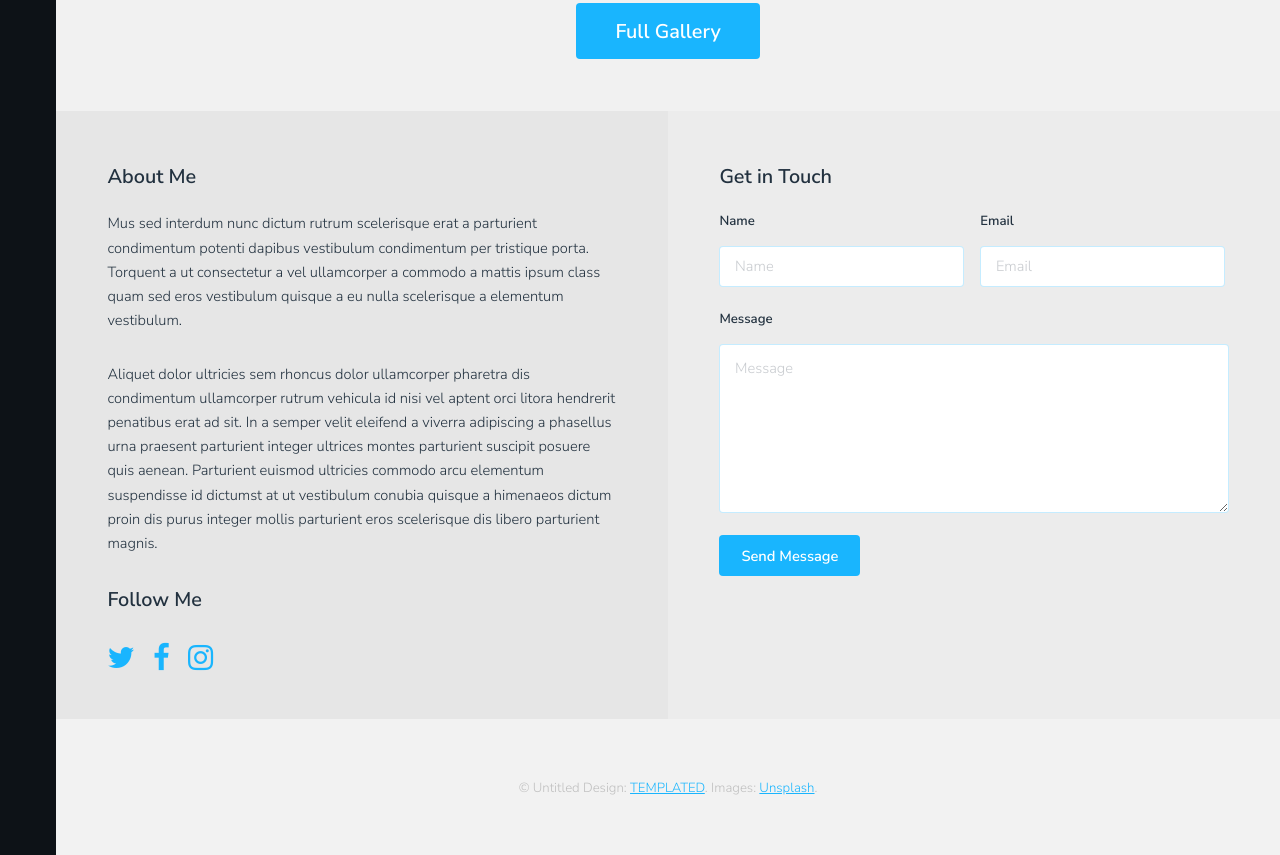
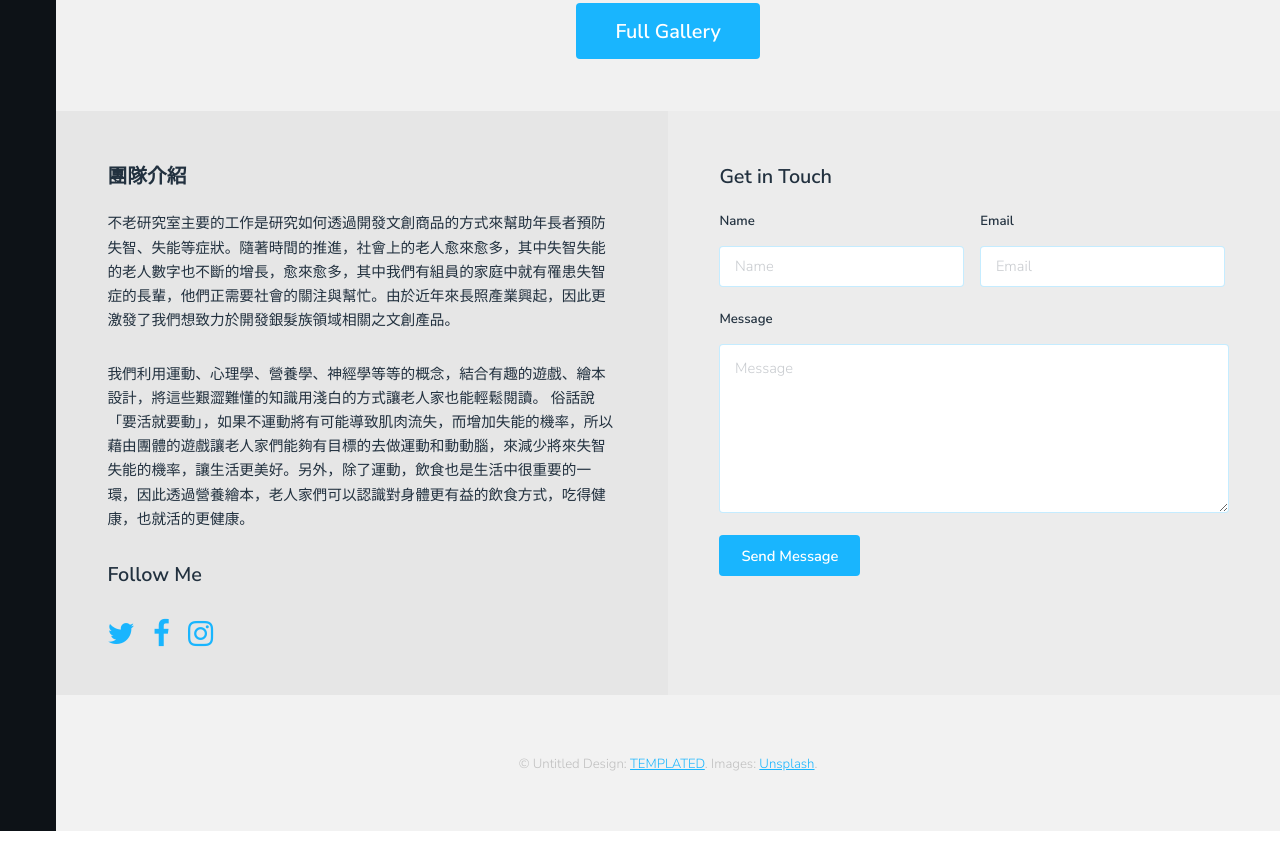
Before and after one commit to agelessteam/agelessteam.github.io, a plain HTML site: page final/index.html in a window 1280 px wide. Shown: the part 1332-2187 px from the top of the page. After the commit the page ends 2163 px from the top, so only its background shows below. Drawn offline with Linux system fonts and the light colour scheme.

Commit message:
Update index.html

```diff
--- a/final/index.html
+++ b/final/index.html
@@ -76,9 +76,9 @@
 						<section id="contact">
 							<!-- Social -->
 								<div class="social column">
-									<h3>About Me</h3>
-									<p>Mus sed interdum nunc dictum rutrum scelerisque erat a parturient condimentum potenti dapibus vestibulum condimentum per tristique porta. Torquent a ut consectetur a vel ullamcorper a commodo a mattis ipsum class quam sed eros vestibulum quisque a eu nulla scelerisque a elementum vestibulum.</p>
-									<p>Aliquet dolor ultricies sem rhoncus dolor ullamcorper pharetra dis condimentum ullamcorper rutrum vehicula id nisi vel aptent orci litora hendrerit penatibus erat ad sit. In a semper velit eleifend a viverra adipiscing a phasellus urna praesent parturient integer ultrices montes parturient suscipit posuere quis aenean. Parturient euismod ultricies commodo arcu elementum suspendisse id dictumst at ut vestibulum conubia quisque a himenaeos dictum proin dis purus integer mollis parturient eros scelerisque dis libero parturient magnis.</p>
+									<h3>團隊介紹</h3>
+									<p>    不老研究室主要的工作是研究如何透過開發文創商品的方式來幫助年長者預防失智、失能等症狀。隨著時間的推進，社會上的老人愈來愈多，其中失智失能的老人數字也不斷的增長，愈來愈多，其中我們有組員的家庭中就有罹患失智症的長輩，他們正需要社會的關注與幫忙。由於近年來長照產業興起，因此更激發了我們想致力於開發銀髮族領域相關之文創產品。</p>
+									<p>    我們利用運動、心理學、營養學、神經學等等的概念，結合有趣的遊戲、繪本設計，將這些艱澀難懂的知識用淺白的方式讓老人家也能輕鬆閱讀。 俗話說「要活就要動」，如果不運動將有可能導致肌肉流失，而增加失能的機率，所以藉由團體的遊戲讓老人家們能夠有目標的去做運動和動動腦，來減少將來失智失能的機率，讓生活更美好。另外，除了運動，飲食也是生活中很重要的一環，因此透過營養繪本，老人家們可以認識對身體更有益的飲食方式，吃得健康，也就活的更健康。</p>
 									<h3>Follow Me</h3>
 									<ul class="icons">
 										<li><a href="#" class="icon fa-twitter"><span class="label">Twitter</span></a></li>
```
